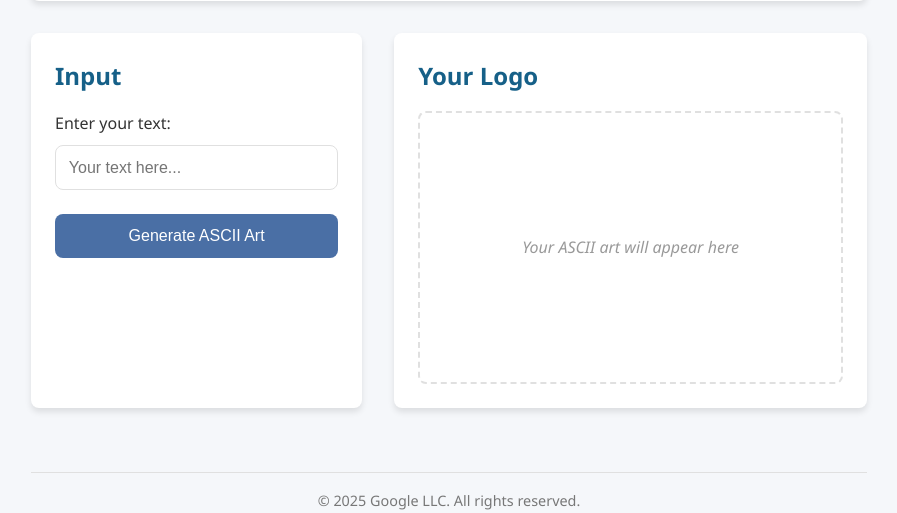
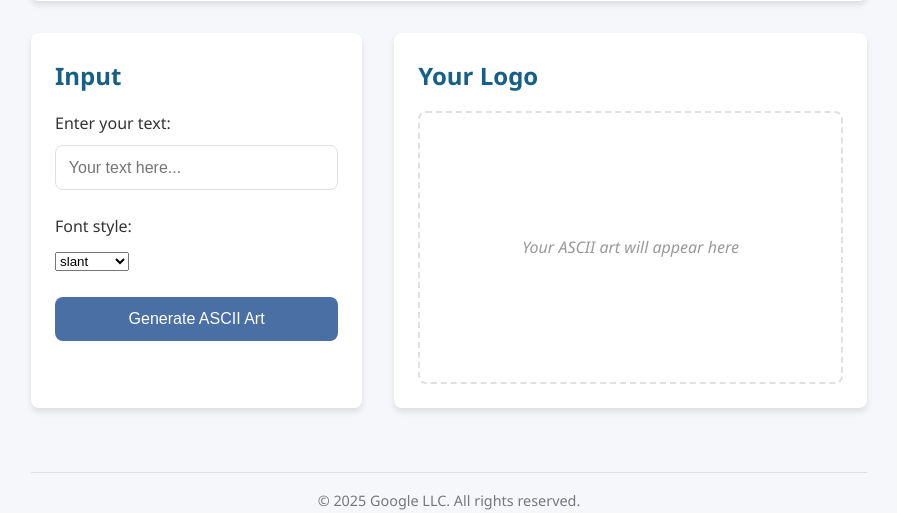
Before and after one commit to weitzer-org/logo-maker, a Flask app: page / in a window 1280 px wide. Shown: the part 334-847 px from the top of the page, without its empty margins (191-1088 px from the left). Run offline with Flask 3, Linux system fonts and the light colour scheme.

Commit message:
Add font selection dropdown to ASCII art generator
Previously the font was hardcoded to 'slant' with a comment telling
developers to edit generate_ascii_art() to change it. Surfaces a curated
subset of pyfiglet's fonts as a dropdown instead.

Co-Authored-By: Claude Sonnet 5 <noreply@anthropic.com>

```diff
--- a/app.py
+++ b/app.py
@@ -37,48 +37,33 @@ def after_request(response):
     logger.info(f"Request to {request.path} took {duration:.2f} seconds")
     return response
 
-# Available fonts for ASCII art generation
-# To change the font, simply replace 'slant' in the generate_ascii_art function
-# with one of these options:
-# 'standard', 'slant', '3-d', '3x5', '5lineoblique', 'acrobatic', 'alligator',
-# 'alligator2', 'alphabet', 'avatar', 'banner', 'banner3-D', 'banner3', 'banner4',
-# 'barbwire', 'basic', 'bell', 'big', 'bigchief', 'binary', 'block', 'bubble',
-# 'bulbhead', 'calgphy2', 'caligraphy', 'catwalk', 'chunky', 'coinstak', 'colossal',
-# 'computer', 'contessa', 'contrast', 'cosmic', 'cosmike', 'cricket', 'cursive',
-# 'cyberlarge', 'cybermedium', 'cybersmall', 'diamond', 'digital', 'doh', 'doom',
-# 'dotmatrix', 'drpepper', 'eftichess', 'eftifont', 'eftipiti', 'eftirobot',
-# 'eftitalic', 'eftiwall', 'eftiwater', 'epic', 'fender', 'fourtops', 'fuzzy',
-# 'goofy', 'gothic', 'graffiti', 'hollywood', 'invita', 'isometric1', 'isometric2',
-# 'isometric3', 'isometric4', 'italic', 'ivrit', 'jazmine', 'jerusalem', 'katakana',
-# 'kban', 'larry3d', 'lcd', 'lean', 'letters', 'linux', 'lockergnome', 'madrid',
-# 'marquee', 'maxfour', 'mike', 'mini', 'mirror', 'mnemonic', 'morse', 'moscow',
-# 'nancyj-fancy', 'nancyj-underlined', 'nancyj', 'nipples', 'ntgreek', 'o8',
-# 'ogre', 'pawp', 'peaks', 'pebbles', 'pepper', 'poison', 'puffy', 'pyramid',
-# 'rectangles', 'relief', 'relief2', 'rev', 'roman', 'rot13', 'rounded', 'rowancap',
-# 'rozzo', 'runic', 'runyc', 'sblood', 'script', 'serifcap', 'shadow', 'short',
-# 'slant', 'slide', 'slscript', 'small', 'smisome1', 'smkeyboard', 'smscript',
-# 'smshadow', 'smslant', 'smtengwar', 'speed', 'stampatello', 'standard', 'starwars',
-# 'stellar', 'stop', 'straight', 'tanja', 'tengwar', 'term', 'thick', 'thin',
-# 'threepoint', 'ticks', 'ticksslant', 'tinker-toy', 'tombstone', 'trek', 'tsalagi',
-# 'twopoint', 'univers', 'usaflag', 'wavy', 'weird'
+# Fonts offered in the font-selection dropdown (a curated subset of the
+# fonts pyfiglet ships with).
+AVAILABLE_FONTS = [
+    'slant', 'standard', 'big', 'block', 'bubble', 'digital', 'ivrit',
+    'lean', 'mini', 'script', 'shadow', 'slscript', 'small', 'smslant',
+    'starwars', 'straight',
+]
+DEFAULT_FONT = 'slant'
 
-def generate_ascii_art(text):
+def generate_ascii_art(text, font=DEFAULT_FONT):
     if not text:
         return "Please enter some text"
 
-    # Change 'slant' to any of the fonts listed above to change the style
-    ascii_art = pyfiglet.figlet_format(text, font='slant')
+    ascii_art = pyfiglet.figlet_format(text, font=font)
     return ascii_art
 
 @app.route('/', methods=['GET', 'POST'])
 def index():
     ascii_art = None
+    selected_font = DEFAULT_FONT
 
     if request.method == 'POST':
         text = request.form.get('text')
-        ascii_art = generate_ascii_art(text)
+        selected_font = request.form.get('font', DEFAULT_FONT)
+        ascii_art = generate_ascii_art(text, selected_font)
 
-    return render_template('index.html', ascii_art=ascii_art)
+    return render_template('index.html', ascii_art=ascii_art, fonts=AVAILABLE_FONTS, selected_font=selected_font)
 
 if __name__ == '__main__':
     # When running directly with python app.py, use port 5000
--- a/templates/index.html
+++ b/templates/index.html
@@ -27,6 +27,14 @@
                         <div class="form-group">
                             <label for="text">Enter your text:</label>
                             <input type="text" id="text" name="text" placeholder="Your text here..." required>
+                        </div>
+                        <div class="form-group">
+                            <label for="font">Font style:</label>
+                            <select id="font" name="font">
+                                {% for font in fonts %}
+                                <option value="{{ font }}" {% if font == selected_font %}selected{% endif %}>{{ font }}</option>
+                                {% endfor %}
+                            </select>
                         </div>
                         <button type="submit" class="generate-btn">Generate ASCII Art</button>
                     </form>
```
